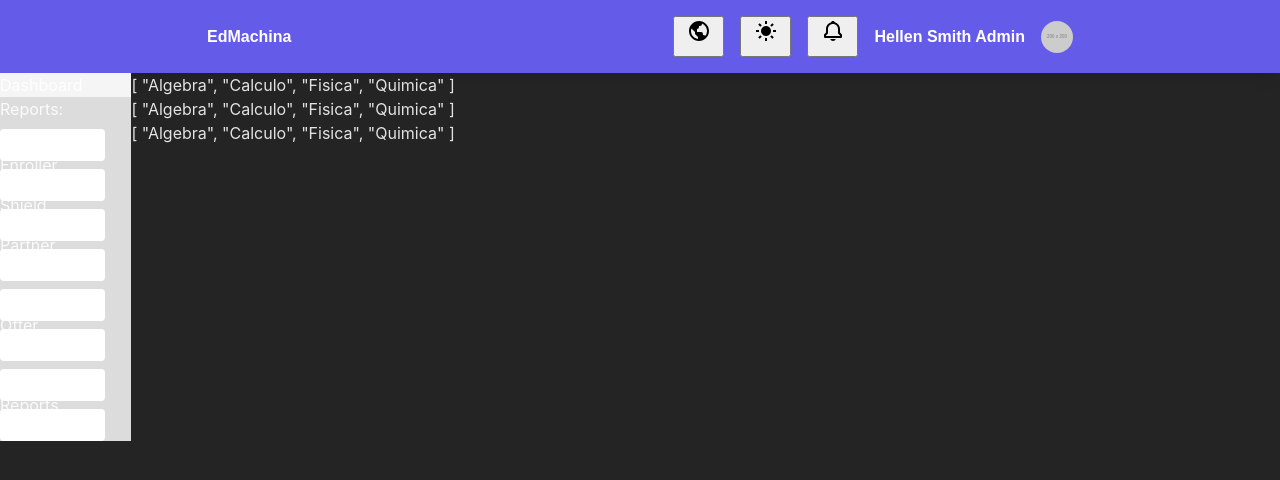
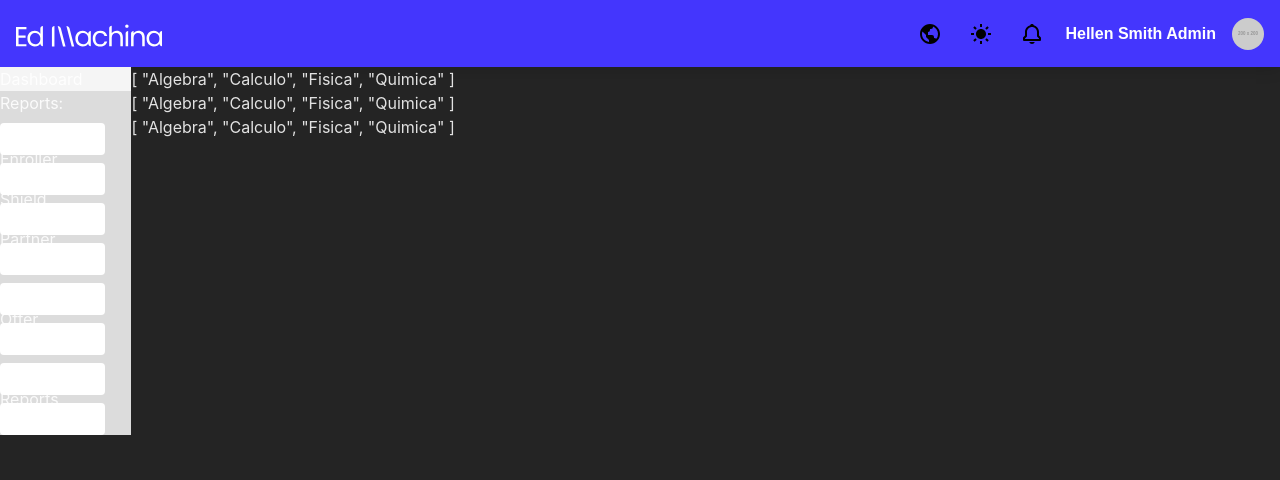
Before and after one commit to Liendo1999/edmachina, a Vue app: page / in a window 1280 px wide. Shown: the top 480 px of the page. Built offline with nearby package versions, Linux system fonts and the light colour scheme.

Commit message:
feature: header logo and color

```diff
--- a/src/components/Header/HeaderMachina.vue
+++ b/src/components/Header/HeaderMachina.vue
@@ -4,7 +4,7 @@ import IconContainer from "../IconContainer.vue"</script>
 <template>
     <header>
         <div class="tag">
-            EdMachina
+            <IconContainer icon-name="machina" />
         </div>
         <div class="right-side">
             <div>
@@ -36,10 +36,20 @@ import IconContainer from "../IconContainer.vue"</script>
 </template>
 
 <style scoped lang="scss">
+button, input[type="submit"], input[type="reset"] {
+    background: none;
+    color: inherit;
+    border: none;
+    padding: 0;
+    font: inherit;
+    cursor: pointer;
+    outline: inherit;
+}
+
 header {
-    background-color: #645be8;
+    background-color: #4436FD;
     display: flex;
-    justify-content: space-around;
+    justify-content: space-between;
     align-items: center;
     padding: 1rem;
     color: white;
@@ -47,6 +57,11 @@ header {
     font-weight: 600;
     font-family: sans-serif;
     box-shadow: 0 0 1rem rgba(0, 0, 0, 0.2);
+
+    .tag {
+        width: 2rem;
+        height: 2rem;
+    }
 
     .right-side {
         display: flex;
--- a/src/components/IconContainer.vue
+++ b/src/components/IconContainer.vue
@@ -9,6 +9,7 @@ import vue from "../assets/vue.svg"
 import darkMode from "../assets/icons/dark-mode.svg"
 import world from "../assets/icons/world.svg"
 import notification from "../assets/icons/notifications.svg"
+import machina from "../assets/icons/machina-log.svg"
 import { onMounted, ref } from "vue"
 
 const props = defineProps({
@@ -22,7 +23,8 @@ let icons = {
     vue,
     darkMode,
     world,
-    notification
+    notification,
+    machina
 }
 
 let selectedIcon = ref("")
@@ -40,7 +42,10 @@ function getSVG() {
 
 <style scoped>
 .icon {
+    display: grid;
+    place-items: center;
     width: 35px;
     height: 35px;
+    color: #FFFFFF;
 }
 </style>
```
Also changed, not shown: src/assets/icons/machina-log.svg (added).
